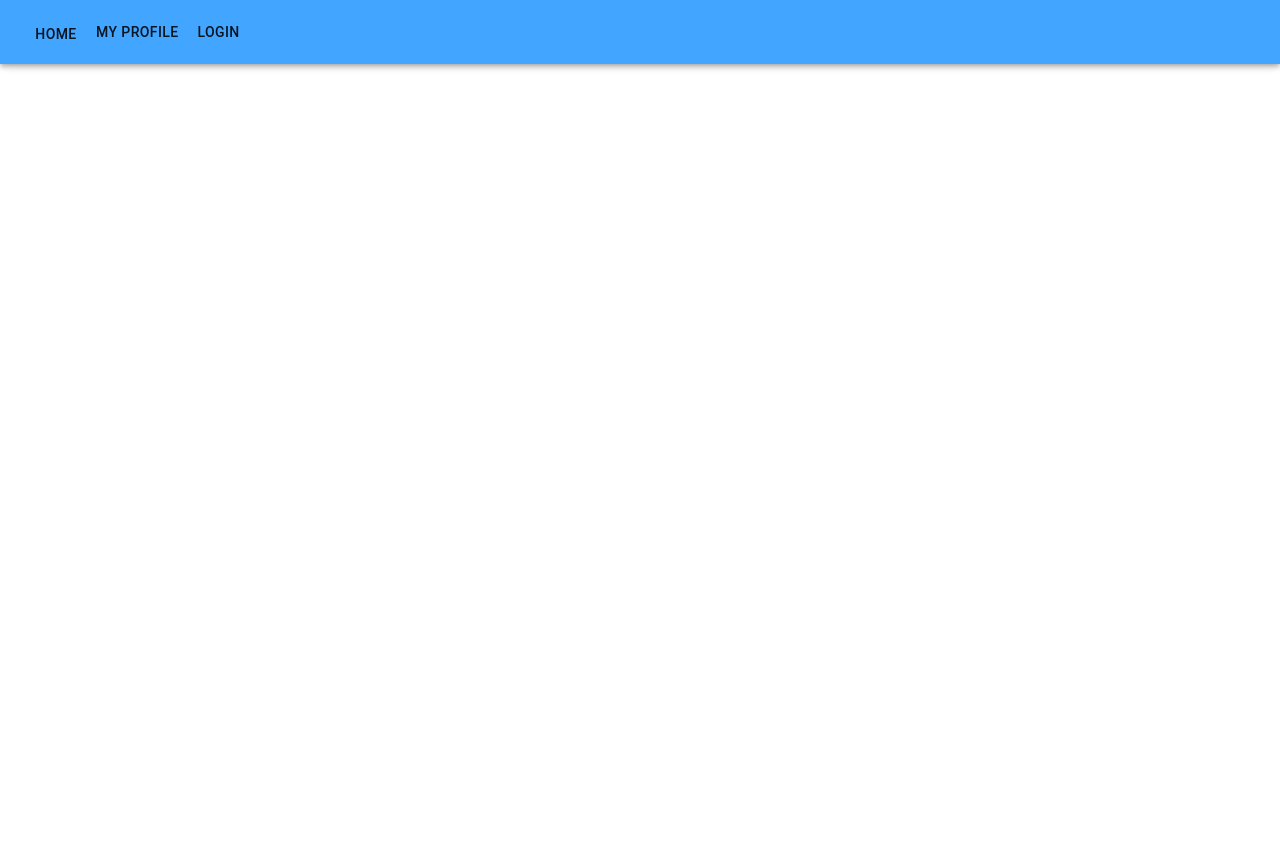
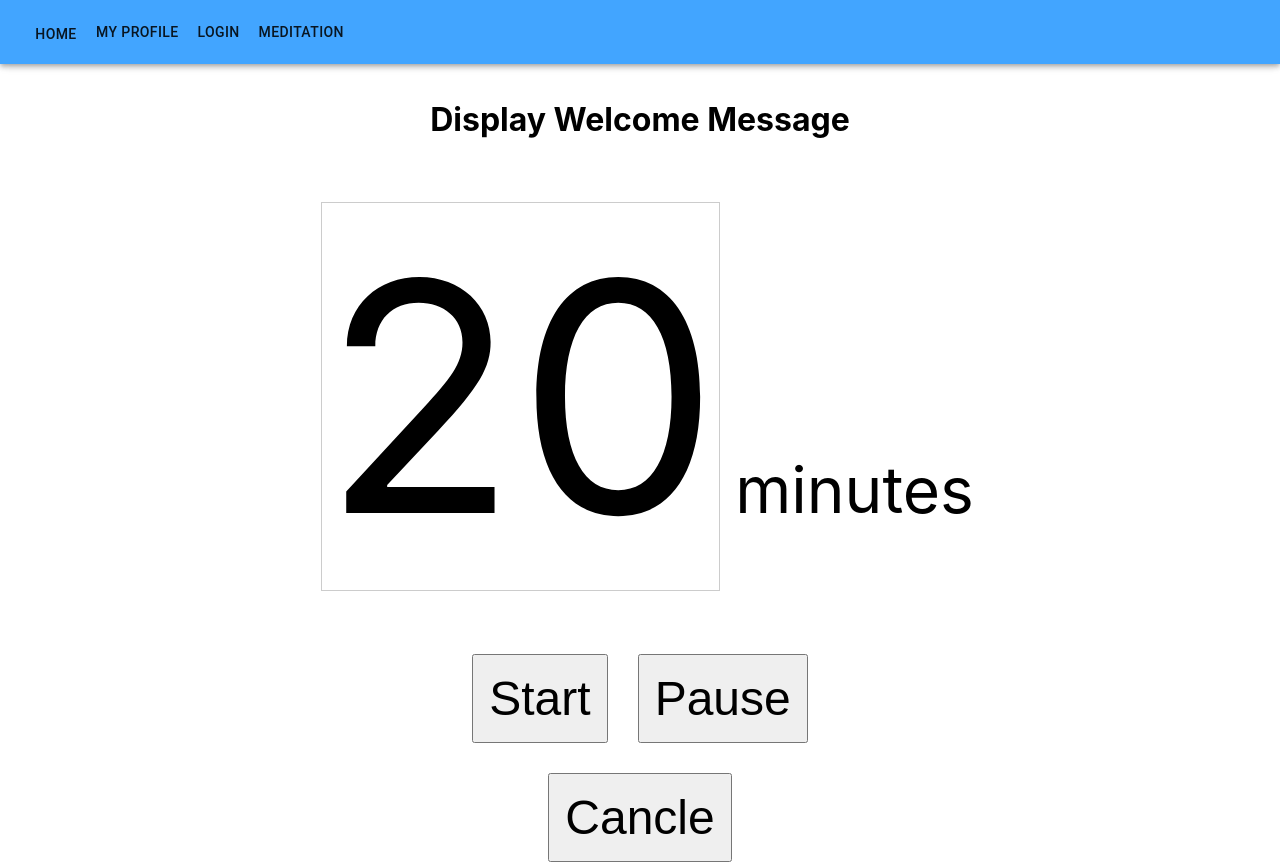
Before and after one commit to LaunchCodeLiftoffProjects/meditation-app-ui, a React (Create React App) app: page /meditation in a window 1280 px wide. Before the commit the page ends 800 px from the top, so only its background shows below. Built offline with nearby package versions, Linux system fonts and the light colour scheme.

Commit message:
create meditaion layout

```diff
--- a/src/App.css
+++ b/src/App.css
@@ -36,3 +36,34 @@
     transform: rotate(360deg);
   }
 }
+
+/* Meditation Style*/
+.number {
+  font-size: 5em;
+  margin: 15px;
+  border: 1px solid #ccc;
+}
+
+.minutes {
+  font-size: 4em;
+}
+
+.btn-start-pause {
+  margin-top: 30px;
+}
+.btn-start {
+  font-size: 3em;
+  margin-right: 30px;
+  padding: 15px;
+}
+.btn-pause {
+  font-size: 3em;
+  padding: 15px;
+}
+.btn {
+  margin-top: 30px;
+}
+.btn-cancle {
+  font-size: 3em;
+  padding: 15px;
+}
--- a/src/NavBar.jsx
+++ b/src/NavBar.jsx
@@ -17,6 +17,9 @@ export const NavBar = ({ color, size }) => (
       <Link to="/Login">
         <Button>Login</Button>
       </Link>
+      <Link to="/meditation">
+        <Button>Meditation</Button>
+      </Link>
 
     </Toolbar>
   </AppBar>
--- a/src/Router.jsx
+++ b/src/Router.jsx
@@ -4,6 +4,8 @@ import Layout from "./Layout";
 import homePage from "./pages/homePage.jsx";
 import login from "./pages/login.jsx";
 import userProfile from "./pages/userProfile.jsx";
+import meditation from "./pages/meditation.jsx";
+
 
 export const Routes = () => {
   return (
@@ -13,6 +15,7 @@ export const Routes = () => {
           <Route path="/" exact component={homePage} />
           <Route path="/login" exact component={login} />
           <Route path="/profile" exact component={userProfile} />
+          <Route path="/meditation" exact component ={meditation} />
         </div>
       </Layout>
     </Router>
--- /dev/null
+++ b/src/pages/meditation.jsx
@@ -0,0 +1,30 @@
+import React from 'react';
+
+export default class Meditaion extends React.Component {
+    render() {
+        const start = document.querySelector('.btn-start');
+        const pasue = document.querySelector('.btn-pasue');
+        const cancle = document.querySelector('.btn-cancle');
+
+        return (
+            <div>
+                <h1> Display Welcome Message </h1>
+
+                <div>
+                    <p className = "minutes"><span className = "number">20</span>minutes</p>
+                </div>
+
+                <div className = "btn-start-pause">
+                    <button className = "btn-start">Start</button>
+                    <button className ="btn-pause">Pause</button>
+                </div>
+
+                <div className = "btn">
+                    <button className = "btn-cancle">Cancle</button>
+                </div>
+
+
+            </div>
+    );
+    }
+}
```
Also changed, not shown: 1 other file (tests, documents, lock files or other folders).
